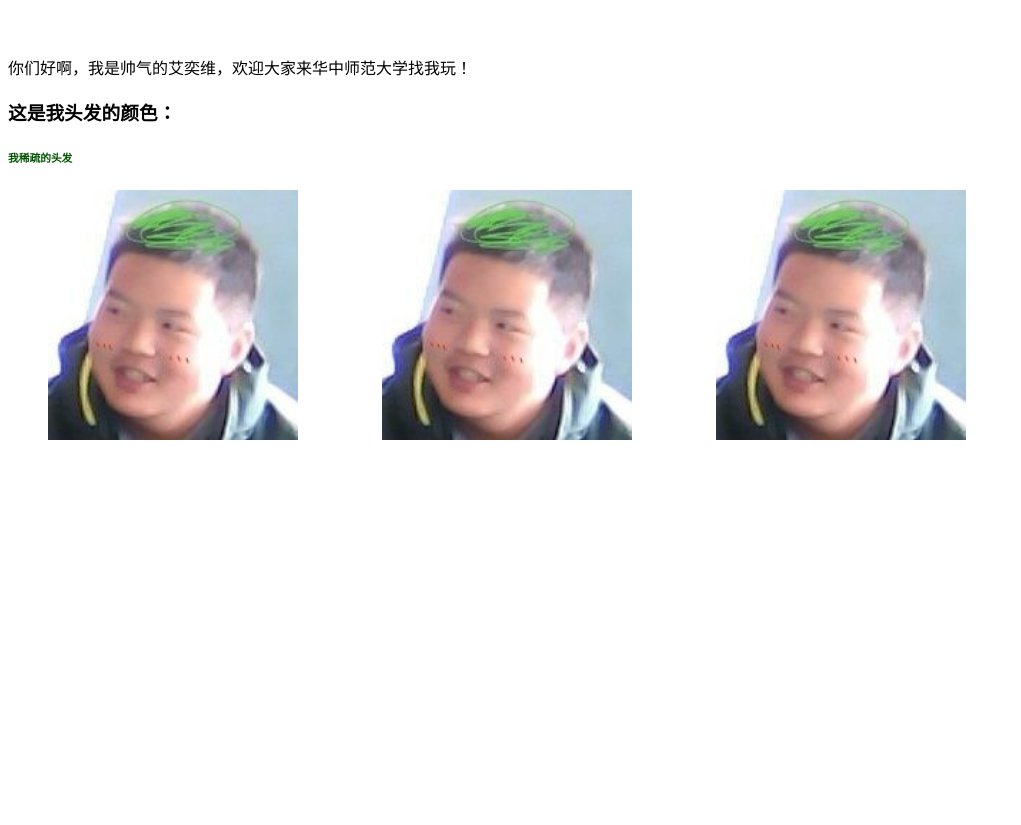
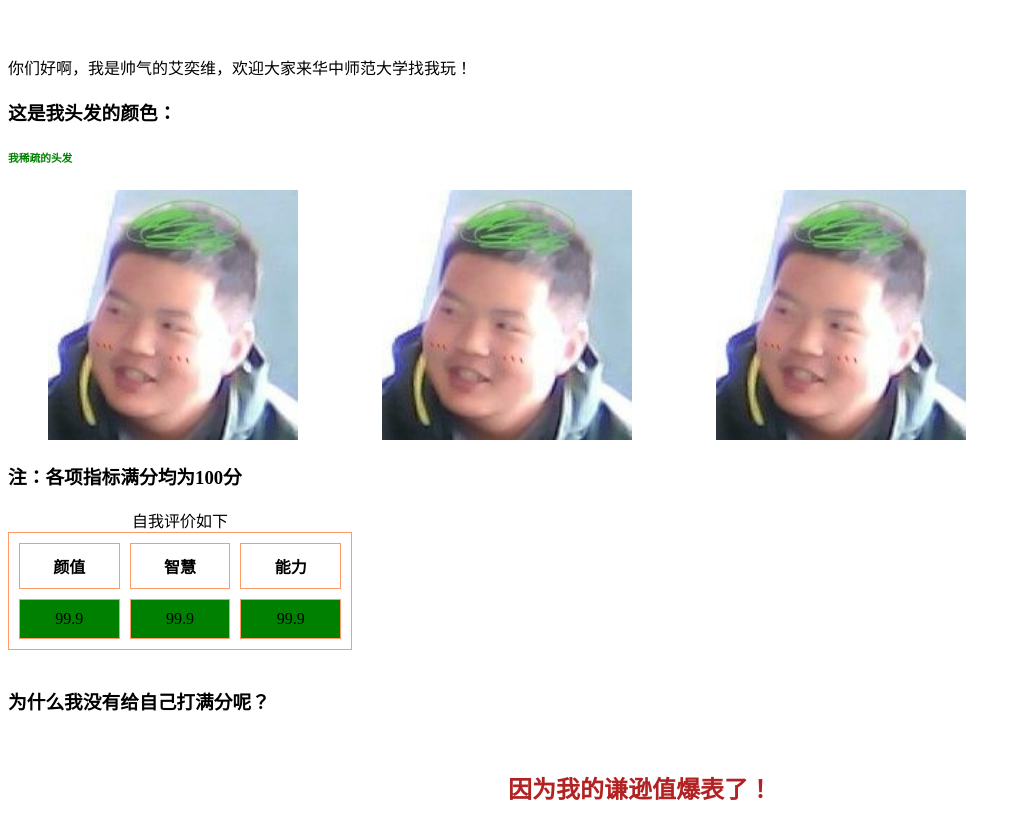
Before and after one commit to BrockPhlin/BrockPhlin.github.io, a plain HTML site: page index.html in a window 1280 px wide. Shown: the part 70-895 px from the top of the page, without its empty margins (0-1021 px from the left). Before the commit the page ends 800 px from the top, so only its background shows below. Drawn offline with Linux system fonts and the light colour scheme.

Commit message:
index.html

```diff
--- a/index.html
+++ b/index.html
@@ -10,11 +10,30 @@
 <br>
 <h3 align="left">这是我头发的颜色：<br>
 <h6 align="left">
-<font color = "0,255,0">我稀疏的头发</font><br>
+<font color = "#008000">我稀疏的头发</font><br>
 </h6>
 <img src = "绿毛艾宝.jpg" width = "250" height = "250" boder = "2" hspace = "40" alt = "绿毛艾宝">
 <img src = "绿毛艾宝.jpg" width = "250" height = "250" boder = "2" hspace = "40" alt = "绿毛艾宝">
 <img src = "绿毛艾宝.jpg" width = "250" height = "250" boder = "2" hspace = "40" alt = "绿毛艾宝">
 <br>
+<h3>注：各项指标满分均为100分</h3>
+<table border = "1" bordercolor="#FF9966" width = "344" border = "3" cellspacing = "10" cellpadding = "10">
+    <caption>自我评价如下</caption>
+    <tr align = "center">
+        <th>颜值</th>
+        <th>智慧</th>
+        <th>能力</th>
+    </tr>
+    <tr align = "center" bgcolor = "#008000">
+        <td>99.9</td>
+        <td>99.9</td>
+        <td>99.9</td>
+    </tr>
+</table>
+<br>
+<h3 align = "left">为什么我没有给自己打满分呢？</h3><br>
+<h2 align = "center">
+    <font color = "b22222">因为我的谦逊值爆表了！</font><br>
+</h6>
 </body>
 </html>
```
